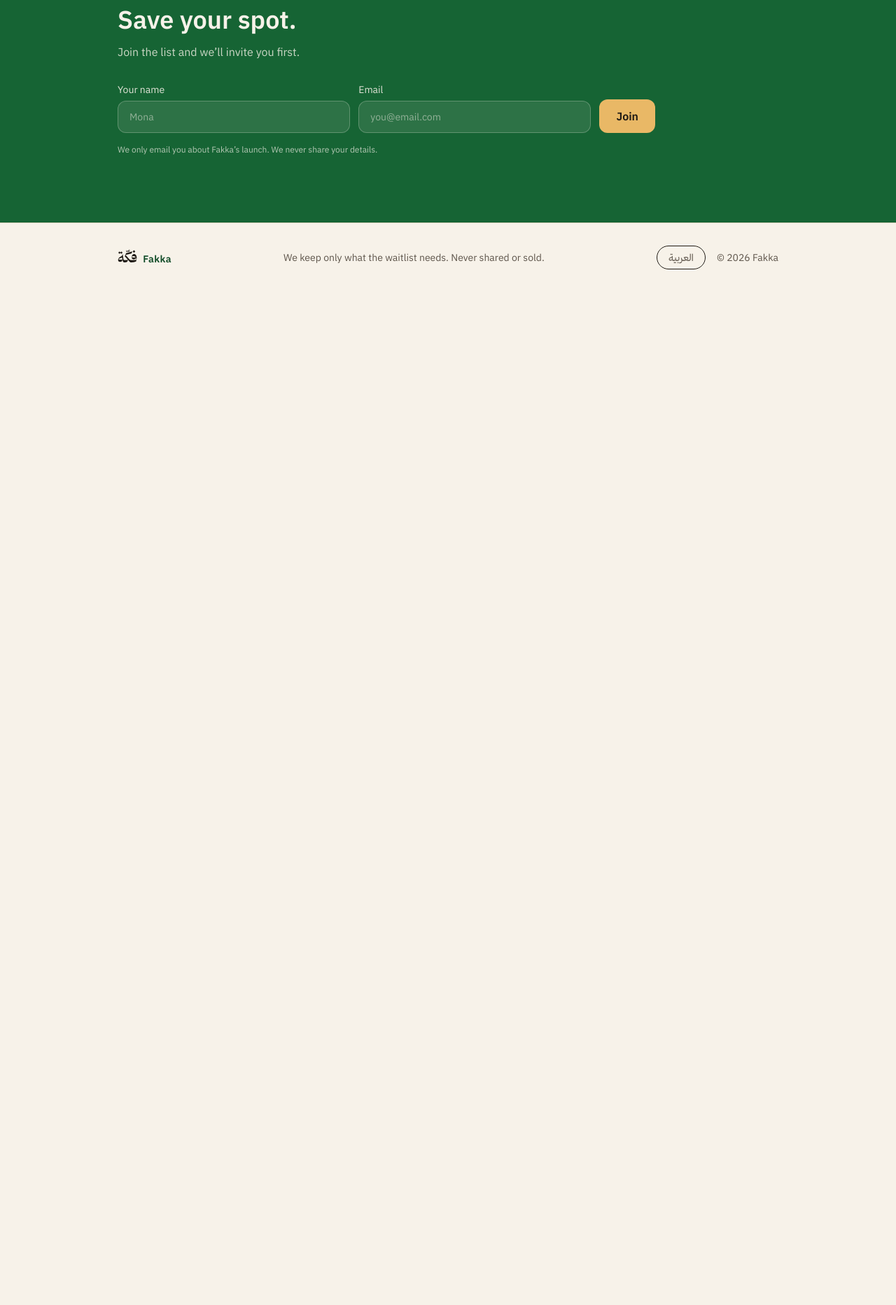
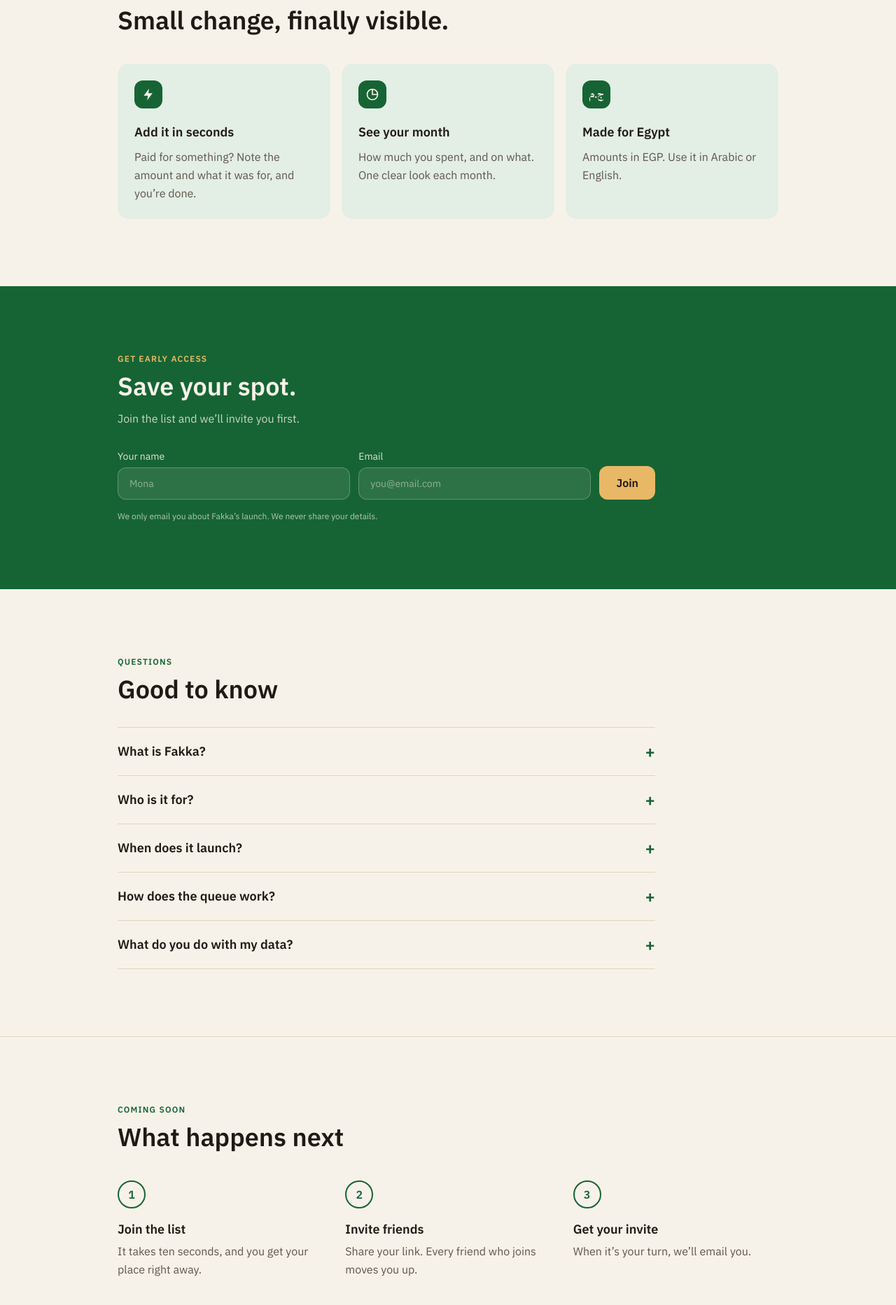
Before and after one commit to ismail9k/9k-school-fakka, a Next.js app: page /en in a window 1280 px wide. Shown: the part 780-2645 px from the top of the page at 70% size. Before the commit the page ends 1197 px from the top, so only its background shows below. Built offline with nearby package versions, Linux system fonts and the light colour scheme; no server answers.

Commit message:
feat: add features, FAQ and next steps sections

```diff
--- a/messages/ar.json
+++ b/messages/ar.json
@@ -45,5 +45,68 @@
   "Footer": {
     "privacy": "بنحتفظ بس باللي القايمة محتاجاه، وعمرنا ما هنشاركه أو نبيعه.",
     "rights": "© {year} فكّة"
+  },
+  "Features": {
+    "kicker": "فكّة بتعمل إيه؟",
+    "title": "الفكّة اللي بتضيع، أخيرًا قدام عينك.",
+    "items": {
+      "fast": {
+        "title": "سجّل في ثواني",
+        "body": "دفعت حاجة؟ اكتب المبلغ وكان على إيه، وخلاص."
+      },
+      "month": {
+        "title": "شوف شهرك",
+        "body": "صرفت كام، وعلى إيه. نظرة واحدة واضحة كل شهر."
+      },
+      "egypt": {
+        "title": "معمول لمصر",
+        "body": "المبالغ بالجنيه المصري، وتقدر تستخدمه بالعربي أو بالإنجليزي."
+      }
+    }
+  },
+  "Faq": {
+    "kicker": "أسئلة",
+    "title": "أسئلة على السريع",
+    "items": {
+      "what": {
+        "q": "فكّة إيه؟",
+        "a": "تطبيق جاي قريب بيساعدك تتابع مصاريفك. تسجّل اللي بتصرفه في ثواني، وآخر الشهر تعرف صرفت كام وعلى إيه."
+      },
+      "who": {
+        "q": "معمول لمين؟",
+        "a": "لأي حد في مصر بياخد مرتب شهري أو بيشتغل فريلانس، ونفسه يعرف فلوسه بتروح فين. لو بتدير فلوسك من موبايلك، يبقى فكّة ليك."
+      },
+      "when": {
+        "q": "هينزل إمتى؟",
+        "a": "لسه ما حددناش ميعاد. سجّل في قايمة الانتظار وهتبقى من أول الناس اللي تعرف."
+      },
+      "queue": {
+        "q": "الدور ماشي إزاي؟",
+        "a": "أول ما تسجّل بتاخد مكان في الدور ولينك دعوة خاص بيك. كل صاحب يسجّل من اللينك ده بيقدّمك. مينفعش تدعي نفسك، وكل صاحب بيتحسب مرة واحدة."
+      },
+      "data": {
+        "q": "هتعملوا إيه ببياناتي؟",
+        "a": "بنحتفظ بس باللي القايمة محتاجاه: اسمك، وإيميلك، ولغتك، وإمتى سجّلت، ومين دعاك. عمرنا ما هنشاركها أو نبيعها، ومش هنبعتلك غير عن إطلاق فكّة."
+      }
+    }
+  },
+  "NextSteps": {
+    "kicker": "قريب",
+    "title": "إيه اللي جاي؟",
+    "steps": {
+      "join": {
+        "title": "سجّل",
+        "body": "عشر ثواني، وتعرف مكانك على طول."
+      },
+      "invite": {
+        "title": "ادعي صحابك",
+        "body": "ابعت اللينك بتاعك. كل صاحب يسجّل بيقدّمك."
+      },
+      "receive": {
+        "title": "استلم دعوتك",
+        "body": "لما ييجي دورك، هنبعتلك إيميل."
+      }
+    },
+    "cta": "احجز مكاني"
   }
 }
--- a/messages/en.json
+++ b/messages/en.json
@@ -45,5 +45,68 @@
   "Footer": {
     "privacy": "We keep only what the waitlist needs. Never shared or sold.",
     "rights": "© {year} Fakka"
+  },
+  "Features": {
+    "kicker": "What Fakka does",
+    "title": "Small change, finally visible.",
+    "items": {
+      "fast": {
+        "title": "Add it in seconds",
+        "body": "Paid for something? Note the amount and what it was for, and you’re done."
+      },
+      "month": {
+        "title": "See your month",
+        "body": "How much you spent, and on what. One clear look each month."
+      },
+      "egypt": {
+        "title": "Made for Egypt",
+        "body": "Amounts in EGP. Use it in Arabic or English."
+      }
+    }
+  },
+  "Faq": {
+    "kicker": "Questions",
+    "title": "Good to know",
+    "items": {
+      "what": {
+        "q": "What is Fakka?",
+        "a": "An upcoming app that helps you track your personal expenses. Add what you spend in seconds, and at the end of the month you’ll see how much went where."
+      },
+      "who": {
+        "q": "Who is it for?",
+        "a": "Anyone in Egypt with a monthly salary or freelance income who wants to know where it goes. If you manage your money on your phone, it’s for you."
+      },
+      "when": {
+        "q": "When does it launch?",
+        "a": "We haven’t set a date yet. Join the waitlist and you’ll be among the first to hear."
+      },
+      "queue": {
+        "q": "How does the queue work?",
+        "a": "When you join, you get a place in the queue and your own invite link. Each friend who joins through it moves you up. You can’t invite yourself, and each friend counts once."
+      },
+      "data": {
+        "q": "What do you do with my data?",
+        "a": "We keep only what the waitlist needs: your name, email, language, when you joined, and who invited you. We never share or sell it, and we only email you about Fakka’s launch."
+      }
+    }
+  },
+  "NextSteps": {
+    "kicker": "Coming soon",
+    "title": "What happens next",
+    "steps": {
+      "join": {
+        "title": "Join the list",
+        "body": "It takes ten seconds, and you get your place right away."
+      },
+      "invite": {
+        "title": "Invite friends",
+        "body": "Share your link. Every friend who joins moves you up."
+      },
+      "receive": {
+        "title": "Get your invite",
+        "body": "When it’s your turn, we’ll email you."
+      }
+    },
+    "cta": "Save my spot"
   }
 }
--- a/src/app/[locale]/page.tsx
+++ b/src/app/[locale]/page.tsx
@@ -1,8 +1,11 @@
 import { setRequestLocale } from "next-intl/server";
+import { Faq } from "@/components/landing/Faq";
+import { Features } from "@/components/landing/Features";
 import { Footer } from "@/components/landing/Footer";
 import { Header } from "@/components/landing/Header";
 import { Hero } from "@/components/landing/Hero";
 import { Join } from "@/components/landing/Join";
+import { NextSteps } from "@/components/landing/NextSteps";
 
 export default async function HomePage({ params }: PageProps<"/[locale]">) {
   const { locale } = await params;
@@ -13,7 +16,10 @@
       <Header />
       <main className="flex-1">
         <Hero />
+        <Features />
         <Join />
+        <Faq />
+        <NextSteps />
       </main>
       <Footer />
     </>
--- /dev/null
+++ b/src/components/landing/Faq.tsx
@@ -0,0 +1,32 @@
+import { useTranslations } from "next-intl";
+import { SectionHeading } from "./SectionHeading";
+
+const QUESTIONS = ["what", "who", "when", "queue", "data"] as const;
+
+export function Faq() {
+  const t = useTranslations("Faq");
+
+  return (
+    <section>
+      <div className="mx-auto w-full max-w-5xl px-5 py-16 md:px-10 md:py-24">
+        <SectionHeading kicker={t("kicker")} title={t("title")} />
+        <div className="mt-8 max-w-3xl divide-y divide-line border-y border-line">
+          {QUESTIONS.map((key) => (
+            <details key={key} className="group py-5">
+              <summary className="flex cursor-pointer list-none items-center justify-between gap-4 font-heading text-lg [&::-webkit-details-marker]:hidden">
+                {t(`items.${key}.q`)}
+                <span
+                  aria-hidden="true"
+                  className="text-2xl leading-none text-green transition-transform group-open:rotate-45"
+                >
+                  +
+                </span>
+              </summary>
+              <p className="mt-3 max-w-[60ch] leading-relaxed text-ink-soft">{t(`items.${key}.a`)}</p>
+            </details>
+          ))}
+        </div>
+      </div>
+    </section>
+  );
+}
--- /dev/null
+++ b/src/components/landing/Features.tsx
@@ -0,0 +1,47 @@
+import type { ReactNode } from "react";
+import { useTranslations } from "next-intl";
+import { SectionHeading } from "./SectionHeading";
+
+const ITEMS = ["fast", "month", "egypt"] as const;
+
+const ICONS: Record<(typeof ITEMS)[number], ReactNode> = {
+  fast: (
+    <svg viewBox="0 0 24 24" className="size-5" fill="currentColor">
+      <path d="M13 2 4 14h7l-1 8 9-12h-7l1-8Z" />
+    </svg>
+  ),
+  month: (
+    <svg viewBox="0 0 24 24" className="size-5" fill="none" stroke="currentColor" strokeWidth="2">
+      <circle cx="12" cy="12" r="9" />
+      <path d="M12 3v9h9" />
+    </svg>
+  ),
+  egypt: (
+    <span lang="ar" className="font-wordmark text-sm">
+      ج.م
+    </span>
+  ),
+};
+
+export function Features() {
+  const t = useTranslations("Features");
+
+  return (
+    <section className="border-t border-line">
+      <div className="mx-auto w-full max-w-5xl px-5 py-16 md:px-10 md:py-24">
+        <SectionHeading kicker={t("kicker")} title={t("title")} />
+        <ul className="mt-10 grid gap-4 md:grid-cols-3">
+          {ITEMS.map((key) => (
+            <li key={key} className="rounded-2xl bg-green-tint p-6">
+              <span aria-hidden="true" className="grid size-10 place-items-center rounded-xl bg-green text-paper">
+                {ICONS[key]}
+              </span>
+              <h3 className="mt-5 font-heading text-lg">{t(`items.${key}.title`)}</h3>
+              <p className="mt-2 leading-relaxed text-ink-soft">{t(`items.${key}.body`)}</p>
+            </li>
+          ))}
+        </ul>
+      </div>
+    </section>
+  );
+}
--- a/src/components/landing/Footer.tsx
+++ b/src/components/landing/Footer.tsx
@@ -1,12 +1,14 @@
-import { useFormatter, useTranslations } from "next-intl";
+import { useLocale, useTranslations } from "next-intl";
 import { LocaleSwitch } from "./LocaleSwitch";
 import { Wordmark } from "./Wordmark";
 
 export function Footer() {
   const t = useTranslations("Footer");
-  const format = useFormatter();
+  const locale = useLocale();
   // No grouping, so English shows "2026" (not "2,026") and Arabic gets Arabic digits.
-  const year = format.number(new Date().getFullYear(), { useGrouping: false });
+  const year = new Intl.NumberFormat(locale === "ar" ? "ar-EG" : "en", {
+    useGrouping: false,
+  }).format(new Date().getFullYear());
 
   return (
     <footer className="border-t border-line">
--- /dev/null
+++ b/src/components/landing/NextSteps.tsx
@@ -0,0 +1,40 @@
+import { useLocale, useTranslations } from "next-intl";
+import { SectionHeading } from "./SectionHeading";
+
+const STEPS = ["join", "invite", "receive"] as const;
+
+export function NextSteps() {
+  const t = useTranslations("NextSteps");
+  const locale = useLocale();
+  const number = new Intl.NumberFormat(locale === "ar" ? "ar-EG" : "en", { useGrouping: false });
+
+  return (
+    <section className="border-t border-line">
+      <div className="mx-auto w-full max-w-5xl px-5 py-16 md:px-10 md:py-24">
+        <SectionHeading kicker={t("kicker")} title={t("title")} />
+        <ol className="mt-10 grid gap-8 md:grid-cols-3">
+          {STEPS.map((key, index) => (
+            <li key={key} className="flex gap-4 md:flex-col">
+              <span
+                aria-hidden="true"
+                className="grid size-10 shrink-0 place-items-center rounded-full border-2 border-green font-heading text-green"
+              >
+                {number.format(index + 1)}
+              </span>
+              <div>
+                <h3 className="font-heading text-lg">{t(`steps.${key}.title`)}</h3>
+                <p className="mt-1 leading-relaxed text-ink-soft">{t(`steps.${key}.body`)}</p>
+              </div>
+            </li>
+          ))}
+        </ol>
+        <a
+          href="#join"
+          className="mt-10 inline-block rounded-full bg-green px-6 py-3.5 font-heading text-paper transition-colors hover:bg-green-deep"
+        >
+          {t("cta")}
+        </a>
+      </div>
+    </section>
+  );
+}
```
